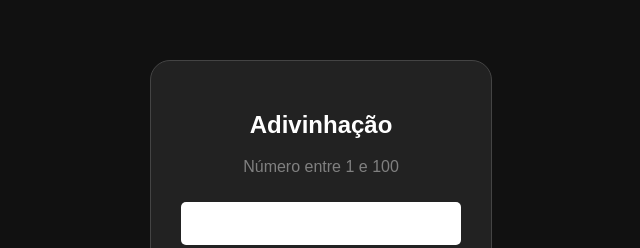
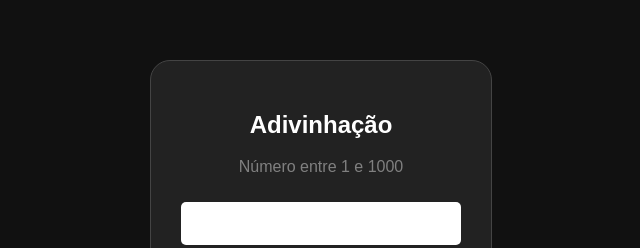
Before and after one commit to bernardohenrique7589-prog/jogo-numero-, a plain HTML site: page index.html in a window 1280 px wide. Shown: the part 175-423 px from the top of the page, 319-959 px from the left. Drawn offline with Linux system fonts and the light colour scheme.

Commit message:
Update 7index.html

```diff
--- a/index.html
+++ b/index.html
@@ -1,7 +1,7 @@
 <body style="background:#111; color:white; font-family:sans-serif; display:flex; justify-content:center; align-items:center; height:100vh; margin:0;">
     <div style="background:#222; padding:30px; border-radius:20px; text-align:center; width:280px; border:1px solid #444;">
         <h2>Adivinhação</h2>
-        <p id="info" style="color:gray;">Número entre 1 e 100</p>
+        <p id="info" style="color:gray;">Número entre 1 e 1000</p>
         <input type="number" id="palpite" style="width:100%; padding:10px; margin:10px 0; border-radius:5px; border:none; font-size:20px; text-align:center;">
         <button id="jogar" style="width:100%; padding:10px; background:#28a745; color:white; border:none; border-radius:5px; cursor:pointer; font-weight:bold;">PALPITAR</button>
         <button id="config" style="width:100%; padding:5px; background:#555; color:white; border:none; border-radius:5px; cursor:pointer; margin-top:10px; font-size:12px;">⚙️ CONFIGURAR</button>
```
